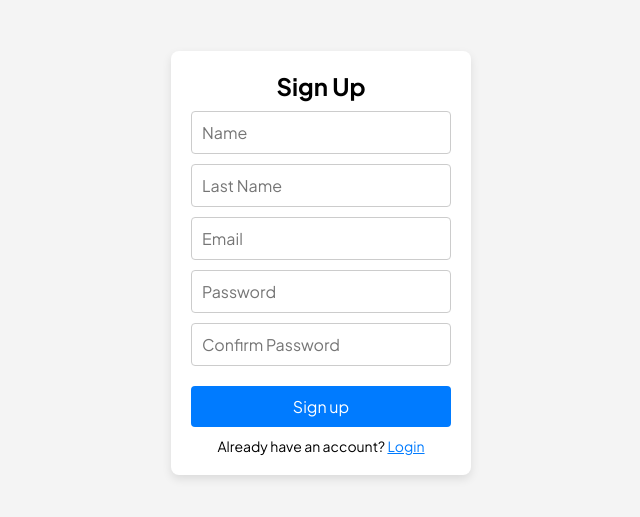
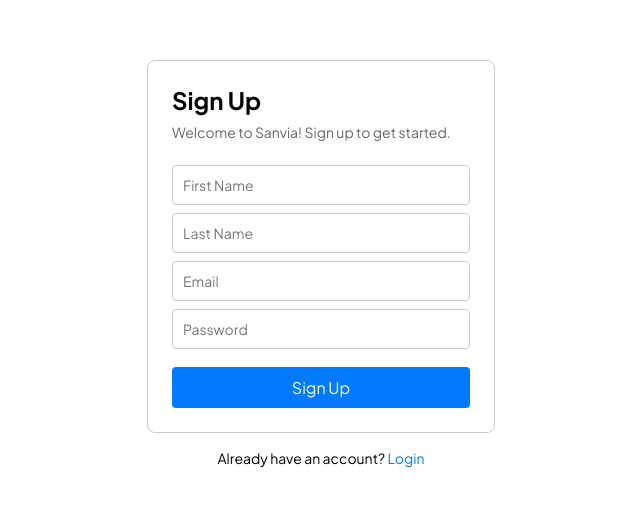
Before and after one commit to wylliamunlimited/sanvia, a React (Vite) app in the folder client/: page /auth/signup in a window 1280 px wide. Shown: the part 137-654 px from the top of the page, without its empty margins (319-959 px from the left). Built offline with nearby package versions, Linux system fonts and the light colour scheme; no server answers; a web font is replaced by a local one.

Commit message:
Enhance login and signup UI/UX

```diff
--- a/client/src/components/Login/Login.css
+++ b/client/src/components/Login/Login.css
@@ -1,38 +1,82 @@
 .container {
     display: flex;
+    flex-direction: column;
     justify-content: center;
     align-items: center;
     height: 100vh;
-    background-color: #f4f4f4;
+    background-color: #fff;
   }
 
   .card {
     background-color: #fff;
-    padding: 20px;
+    padding: 1.5rem;
     border-radius: 8px;
-    box-shadow: 0px 4px 10px rgba(0, 0, 0, 0.1);
+    border: 1px solid #ccc;
     text-align: center;
-    width: 300px;
+    width: 348px;
+    box-shadow: none;
   }
 
   .title {
     font-size: 24px;
-    margin-bottom: 10px;
+    margin-bottom: 0.5rem;
+    text-align: left;
+  }
+
+  .welcome-message {
+    font-size: 14px;
+    color: #666;
+    margin-bottom: 1.5rem;
+    text-align: left;
   }
 
   .error {
     color: red;
     font-size: 14px;
-    margin-bottom: 10px;
+    margin-top: 1rem;
   }
 
   .input {
     width: 100%;
     padding: 10px;
-    margin-bottom: 10px;
+    margin-bottom: 0.5rem;
     border: 1px solid #ccc;
     border-radius: 4px;
-    font-size: 16px;
+    font-size: 14px;
+  }
+
+  .password-container {
+    position: relative;
+    width: 100%;
+    margin-bottom: 0.5rem;
+  }
+
+  .password-input {
+    width: 100%;
+    padding: 10px;
+    padding-right: 40px;
+    border: 1px solid #ccc;
+    border-radius: 4px;
+    font-size: 14px;
+  }
+
+  .toggle-password {
+    position: absolute;
+    right: 10px;
+    top: 50%;
+    transform: translateY(-50%);
+    background: none;
+    border: none;
+    cursor: pointer;
+    color: #666;
+    padding: 0;
+    font-size: 14px;
+    outline: none;
+  }
+
+  .toggle-password:hover {
+    color: #333;
+    background: none;
   }
 
   .button {
@@ -45,3 +89,19 @@
     cursor: pointer;
     font-size: 16px;
   }
+
+  .toggleText {
+    margin-top: 1rem;
+    font-size: 14px;
+    text-align: center;
+  }
+
+  .link {
+    color: #007bff;
+    cursor: pointer;
+    text-decoration: none;
+  }
+
+  .link:hover {
+    text-decoration: underline;
+  }
--- a/client/src/components/Login/Login.tsx
+++ b/client/src/components/Login/Login.tsx
@@ -12,12 +12,12 @@
   const [email, setEmail] = useState<string>("");
   const [password, setPassword] = useState<string>("");
   const [error, setError] = useState<string>("");
+  const [showPassword, setShowPassword] = useState<boolean>(false);
   const navigate = useNavigate();
 
   const { auth } = useFirebase();
 
   const handleLogin = () => {
-
     try {
       if (!email || !password) {
         setError("Please enter both email and password.");
@@ -38,8 +38,7 @@
         })
         .catch((error) => {
           console.log(`Sign In Failed. ${error}`);
-          setError("Credential is wrong!");
-          // setError(error);
+          setError(error.message);
           return;
         });
     } catch (e) {
@@ -50,8 +49,8 @@
   return (
     <div className="container">
       <div className="card">
-        <h2 className="title">Login</h2>
-        {error && <p className="error">{error}</p>}
+        <h2 className="title">Sign In</h2>
+        <p className="welcome-message">Welcome back to Sanvia!</p>
         <input
           type="text"
           placeholder="Email"
@@ -59,24 +58,35 @@
           value={email}
           onChange={(e) => setEmail(e.target.value)}
         />
+        <div className="password-container">
           <input
-          type="password"
+            type={showPassword ? "text" : "password"}
             placeholder="Password"
-          className="input"
+            className="password-input"
             value={password}
             onChange={(e) => setPassword(e.target.value)}
           />
-        <button onClick={handleLogin} className="button">
-          Login
+          {password && (
+            <button
+              type="button"
+              className="toggle-password"
+              onClick={() => setShowPassword(!showPassword)}
+            >
+              {showPassword ? "Hide" : "Show"}
             </button>
-
+          )}
+        </div>
+        <button className="button" onClick={handleLogin}>
+          Sign In
+        </button>
+      </div>
+      {error && <p className="error">{error}</p>}
       <p className="toggleText">
         Don't have an account?{" "}
         <span className="link" onClick={() => navigate("/auth/signup")}>
-            Sign Up here
+          Sign Up
         </span>
       </p>
-      </div>
     </div>
   );
 };
--- a/client/src/components/SignUp/SignUp.css
+++ b/client/src/components/SignUp/SignUp.css
@@ -1,38 +1,82 @@
 .container {
     display: flex;
+    flex-direction: column;
     justify-content: center;
     align-items: center;
     height: 100vh;
-    background-color: #f4f4f4;
+    background-color: #fff;
   }
 
   .card {
     background-color: #fff;
-    padding: 20px;
+    padding: 1.5rem;
     border-radius: 8px;
-    box-shadow: 0px 4px 10px rgba(0, 0, 0, 0.1);
+    border: 1px solid #ccc;
     text-align: center;
-    width: 300px;
+    width: 348px;
+    box-shadow: none;
   }
 
   .title {
     font-size: 24px;
-    margin-bottom: 10px;
+    margin-bottom: 0.5rem;
+    text-align: left;
+  }
+
+  .welcome-message {
+    font-size: 14px;
+    color: #666;
+    margin-bottom: 1.5rem;
+    text-align: left;
   }
 
   .error {
     color: red;
     font-size: 14px;
-    margin-bottom: 10px;
+    margin-top: 1rem;
   }
 
   .input {
     width: 100%;
     padding: 10px;
-    margin-bottom: 10px;
+    margin-bottom: 0.5rem;
     border: 1px solid #ccc;
     border-radius: 4px;
-    font-size: 16px;
+    font-size: 14px;
+  }
+
+  .password-container {
+    position: relative;
+    width: 100%;
+    margin-bottom: 0.5rem;
+  }
+
+  .password-input {
+    width: 100%;
+    padding: 10px;
+    padding-right: 40px;
+    border: 1px solid #ccc;
+    border-radius: 4px;
+    font-size: 14px;
+  }
+
+  .toggle-password {
+    position: absolute;
+    right: 10px;
+    top: 50%;
+    transform: translateY(-50%);
+    background: none;
+    border: none;
+    cursor: pointer;
+    color: #666;
+    padding: 0;
+    font-size: 14px;
+    outline: none;
+  }
+
+  .toggle-password:hover {
+    color: #333;
+    background: none;
   }
 
   .button {
@@ -44,15 +88,21 @@
     border-radius: 4px;
     cursor: pointer;
     font-size: 16px;
+    text-decoration: none;
   }
 
   .toggleText {
-    margin-top: 10px;
+    margin-top: 1rem;
     font-size: 14px;
+    text-align: center;
   }
 
   .link {
     color: #007bff;
     cursor: pointer;
+    text-decoration: none;
+  }
+
+  .link:hover {
     text-decoration: underline;
   }
--- a/client/src/components/SignUp/SignUp.tsx
+++ b/client/src/components/SignUp/SignUp.tsx
@@ -17,6 +17,8 @@
   const [password, setPassword] = useState<string>("");
   const [confirmPassword, setConfirmPassword] = useState<string>("");
   const [error, setError] = useState<string>("");
+  const [showPassword, setShowPassword] = useState<boolean>(false);
+  const [showConfirmPassword, setShowConfirmPassword] = useState<boolean>(false);
   const navigate = useNavigate();
 
   // const { user, loading, logout } = useAuth();
@@ -44,7 +46,6 @@
             .then((data) => {
               console.log(`Upload names onto Firestore, ${data}`);
               setError("");
-              alert(`Signed up as ${email}`);
               onSignUpSuccess();
               navigate("/auth/survey");
             })
@@ -66,9 +67,10 @@
     <div className="container">
       <div className="card">
         <h2 className="title">Sign Up</h2>
+        <p className="welcome-message">Welcome to Sanvia! Sign up to get started.</p>
         <input
           type="name"
-          placeholder="Name"
+          placeholder="First Name"
           className="input"
           value={name}
           onChange={(e) => setName(e.target.value)}
@@ -87,26 +89,50 @@
           value={email}
           onChange={(e) => setEmail(e.target.value)}
         />
+        <div className="password-container">
           <input
-          type="password"
+            type={showPassword ? "text" : "password"}
             placeholder="Password"
-          className="input"
+            className="password-input"
             value={password}
             onChange={(e) => setPassword(e.target.value)}
           />
+          {password && (
+            <button
+              type="button"
+              className="toggle-password"
+              onClick={() => setShowPassword(!showPassword)}
+            >
+              {showPassword ? "Hide" : "Show"}
+            </button>
+          )}
+        </div>
+        {password && (
+          <div className="password-container">
             <input
-          type="password"
+              type={showConfirmPassword ? "text" : "password"}
               placeholder="Confirm Password"
-          className="input"
+              className="password-input"
               value={confirmPassword}
               onChange={(e) => setConfirmPassword(e.target.value)}
             />
+            {confirmPassword && (
+              <button
+                type="button"
+                className="toggle-password"
+                onClick={() => setShowConfirmPassword(!showConfirmPassword)}
+              >
+                {showConfirmPassword ? "Hide" : "Show"}
+              </button>
+            )}
+          </div>
+        )}
 
-        <button onClick={handleSignUp} className="button">
-          Sign up
+        <button className="button" onClick={handleSignUp}>
+          Sign Up
         </button>
+      </div>
       {error && <p className="error">{error}</p>}
-
       <p className="toggleText">
         Already have an account?{" "}
         <span className="link" onClick={() => navigate("/auth/survey")}>
@@ -114,7 +140,6 @@
         </span>
       </p>
     </div>
-    </div>
   );
 };
 
```
Lines whose indentation alone changed are shown as unchanged.
